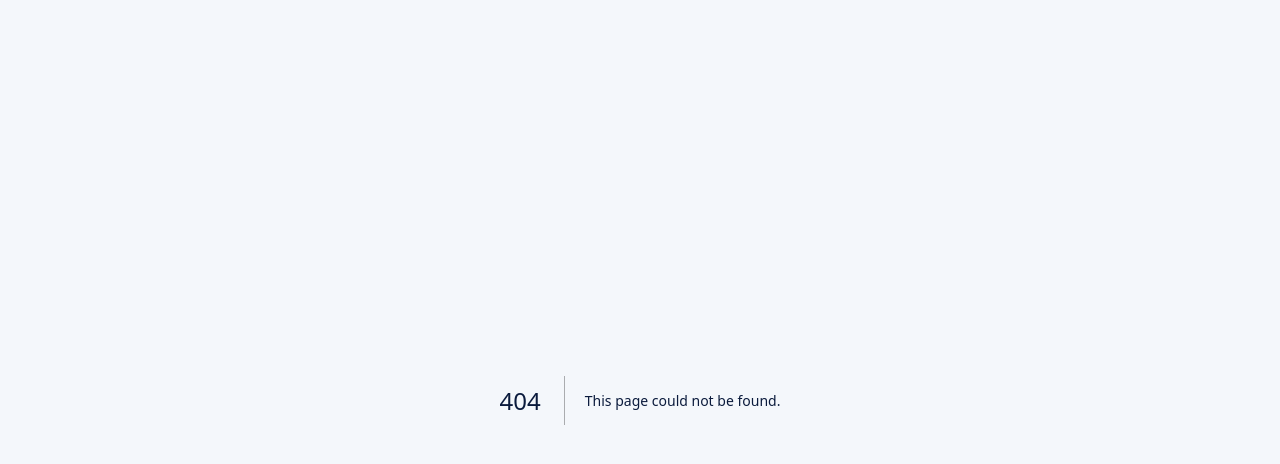
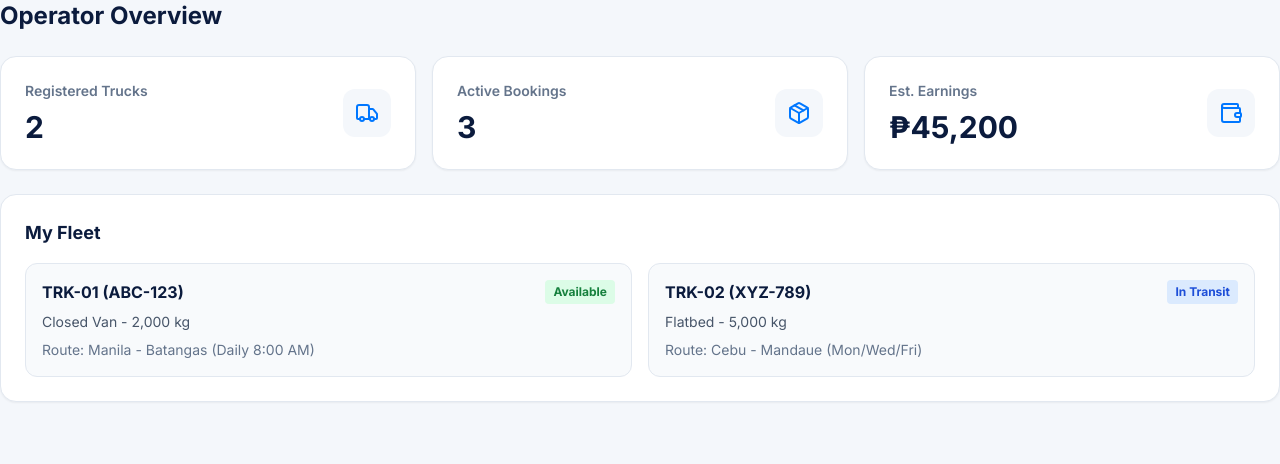
Before and after one commit to adiyel/loadloop-prototype, a Next.js app: page /operator in a window 1280 px wide. Before the commit this address had no page. Shown: the top 464 px of the page. Built offline with nearby package versions, Linux system fonts and the light colour scheme.

Commit message:
Create OperatorDashboard component for fleet overview

```diff
--- /dev/null
+++ b/app/operator/page.tsx
@@ -0,0 +1,44 @@
+"use client";
+import { useApp } from "@/context/AppContext";
+import { Truck, Wallet, Package } from "lucide-react";
+
+export default function OperatorDashboard() {
+  const { trucks } = useApp();
+
+  return (
+    <div className="space-y-6">
+      <h1 className="text-2xl font-bold text-brand-navy">Operator Overview</h1>
+
+      <div className="grid gap-4 md:grid-cols-3">
+        <div className="bg-white p-6 rounded-2xl shadow-sm border border-slate-200 flex justify-between items-center">
+          <div><p className="text-sm font-semibold text-slate-500">Registered Trucks</p><p className="text-3xl font-bold mt-2 text-brand-navy">{trucks.length}</p></div>
+          <div className="p-3 bg-brand-light text-brand-blue rounded-xl"><Truck size={24} /></div>
+        </div>
+        <div className="bg-white p-6 rounded-2xl shadow-sm border border-slate-200 flex justify-between items-center">
+          <div><p className="text-sm font-semibold text-slate-500">Active Bookings</p><p className="text-3xl font-bold mt-2 text-brand-navy">3</p></div>
+          <div className="p-3 bg-brand-light text-brand-blue rounded-xl"><Package size={24} /></div>
+        </div>
+        <div className="bg-white p-6 rounded-2xl shadow-sm border border-slate-200 flex justify-between items-center">
+          <div><p className="text-sm font-semibold text-slate-500">Est. Earnings</p><p className="text-3xl font-bold mt-2 text-brand-navy">₱45,200</p></div>
+          <div className="p-3 bg-brand-light text-brand-blue rounded-xl"><Wallet size={24} /></div>
+        </div>
+      </div>
+
+      <div className="bg-white rounded-2xl shadow-sm border border-slate-200 p-6">
+        <h2 className="font-bold text-lg mb-4 text-brand-navy">My Fleet</h2>
+        <div className="grid md:grid-cols-2 gap-4">
+          {trucks.map(t => (
+            <div key={t.id} className="p-4 rounded-xl border border-slate-200 bg-slate-50">
+              <div className="flex justify-between items-center mb-2">
+                <p className="font-bold text-brand-navy">{t.id} ({t.plate})</p>
+                <span className={`px-2 py-1 rounded text-xs font-bold ${t.status === "Available" ? "bg-green-100 text-green-700" : "bg-blue-100 text-blue-700"}`}>{t.status}</span>
+              </div>
+              <p className="text-sm text-slate-600">{t.type} - {t.capacity}</p>
+              <p className="text-sm text-slate-500 mt-2">Route: {t.route} ({t.departure})</p>
+            </div>
+          ))}
+        </div>
+      </div>
+    </div>
+  );
+}
```
